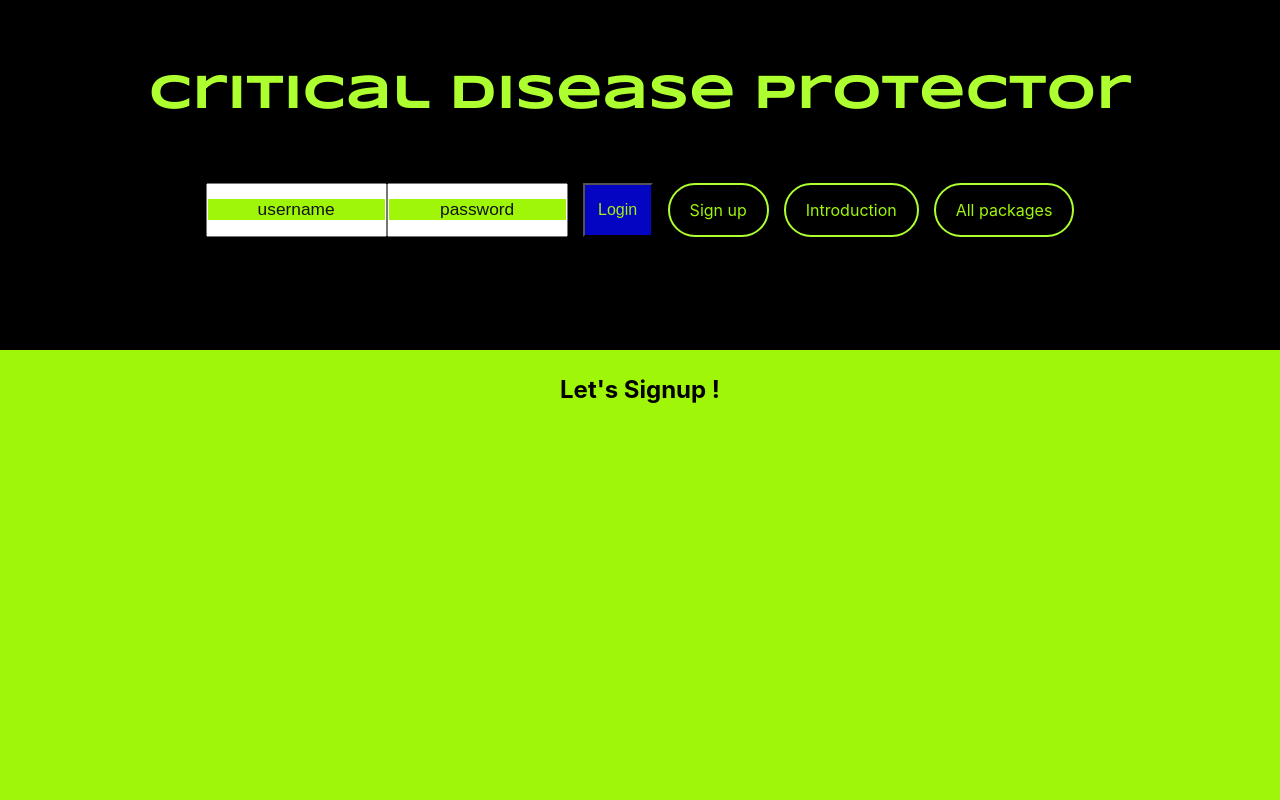
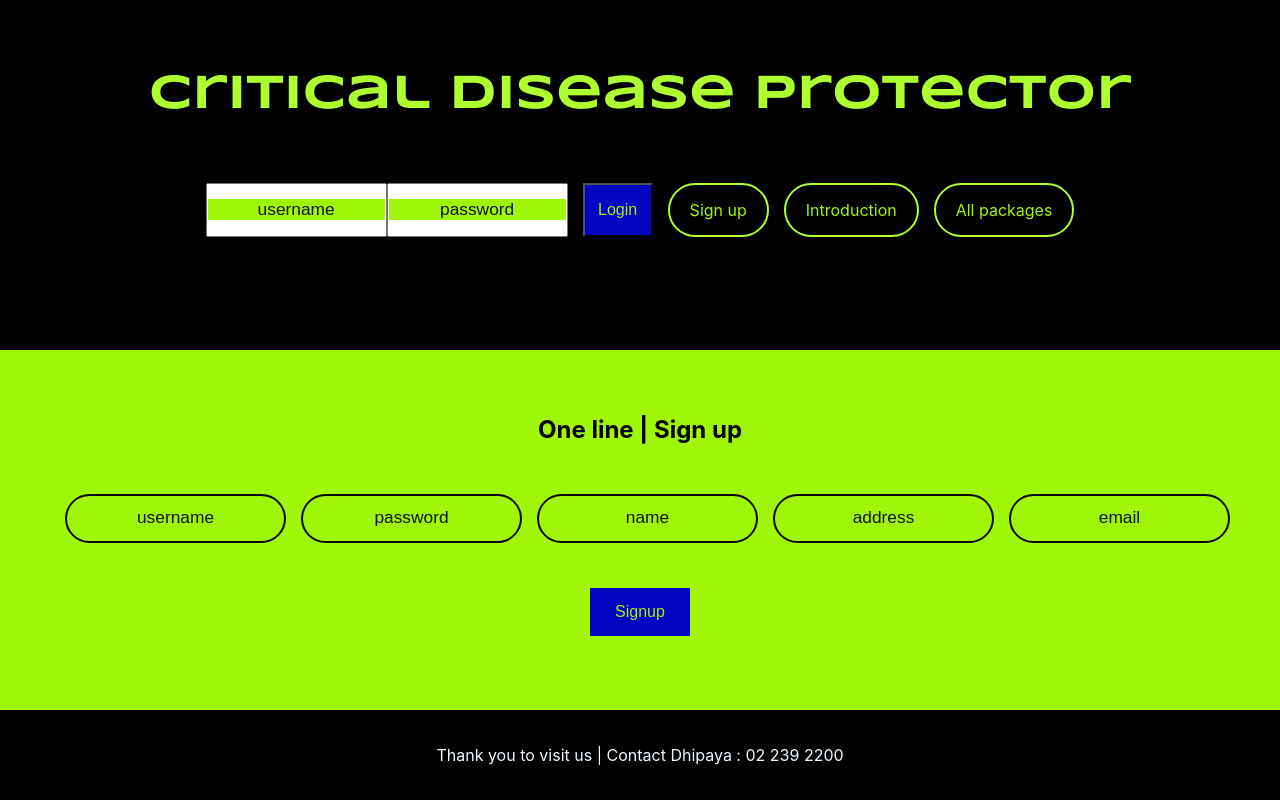
Before and after one commit to JoaNattapon/project4-frontend-, a React (Create React App) app: page /letsignup in a window 1280 px wide. Built offline with nearby package versions, Linux system fonts and the light colour scheme.

Commit message:
Added style to page

```diff
--- a/src/App.js
+++ b/src/App.js
@@ -5,6 +5,7 @@ import LandingPage from "./components/LandingPage";
 import PackageList from "./components/PackageList";
 import SignupForm from "./components/SignupForm";
 import Introduction from "./components/Introduction";
+import FooterPage from "./components/FooterPage";
 
 
 function App() {
@@ -18,7 +19,7 @@ function App() {
         <Route path='/letsignup' element={<SignupForm />}/>
 
       </Routes>
-
+      <FooterPage />
     </BrowserRouter>
   );
 }
--- /dev/null
+++ b/src/components/FooterPage.js
@@ -0,0 +1,19 @@
+import React, { useEffect, useState } from "react";
+import './style.css';
+
+const FooterPage = () => {
+
+
+return(
+    <div className="parentfooter">
+
+        <div className="footer">
+            <p>Thank you to visit us | Contact Dhipaya : 02 239 2200</p>
+
+        </div>
+
+    </div>
+)
+}
+
+export default FooterPage;
--- a/src/components/Introduction.js
+++ b/src/components/Introduction.js
@@ -5,6 +5,7 @@ const Introduction = () => {
 
 
     return(
+        <div className='mainintro'>
             <div className='introduction'>
                 <h2>Did you know ?</h2>
                 <p>Hi there, we glad to see you here.If what you are looking for is one good
@@ -29,6 +30,52 @@ const Introduction = () => {
                     health package <Link to='/letpackages' className='center'><p>Click here!</p></Link>
                 </p>
             </div>
+            <div className='introduction'>
+                <h2>The definition of Cancer disease</h2>
+                <p>
+                    Cancer is a disease in which some of the body’s cells grow uncontrollably and spread to other parts of the body.
+                    Cancer can start almost anywhere in the human body, which is made up of trillions of cells. Normally, human cells grow and multiply (through a process called cell division) to form new cells as the body needs them. <span></span><span></span>When cells grow old or become damaged, they die, and new cells take their place.
+                    Sometimes this orderly process breaks down, and abnormal or damaged cells grow and multiply when they shouldn’t. These cells may form tumors, which are lumps of tissue. Tumors can be cancerous or not cancerous (benign).
+                    Cancerous tumors spread into, or invade, nearby tissues and can travel to distant places in the body to form new tumors (a process called metastasis).<span></span> Cancerous tumors may also be called malignant tumors.<span></span><span></span> Many cancers form solid tumors, but cancers of the blood, such as leukemias, generally do not.
+                    Benign tumors do not spread into, or invade, nearby tissues. When removed, benign tumors usually don’t grow back, whereas cancerous tumors sometimes do. Benign tumors can sometimes be quite large, however. Some can cause serious symptoms or be life threatening, such as benign tumors in the brain.
+                </p>
+            </div>
+            <div className='introduction'>
+                <h2>The definition of Heart disease</h2>
+                <p>
+                    Coronary artery disease is a common heart condition that affects the major blood vessels that supply the heart muscle. Cholesterol deposits (plaques) in the heart arteries are usually the cause of coronary artery disease. The buildup of these plaques is called atherosclerosis (ath-ur-o-skluh-ROE-sis). Atherosclerosis reduces blood flow to the heart and other parts of the body. It can lead to a heart attack, chest pain (angina) or stroke.
+                    Coronary artery disease symptoms may be different for men and women. For instance, men are more likely to have chest pain. Women are more likely to have other symptoms along with chest discomfort, such as shortness of breath, nausea and extreme fatigue.
+                    Symptoms of coronary artery disease can include:
+                </p>
+                <ul className='diseasebullet'>
+                    <li>Chest pain, chest tightness, chest pressure and chest discomfort (angina)</li>
+                    <li>Pain in the neck, jaw, throat, upper belly area or back</li>
+                    <li>Shortness of breath</li>
+                </ul>
+                <p className='second-p'>
+                    You might not be diagnosed with coronary artery disease until you have a heart attack, angina, stroke or heart failure. It's important to watch for heart symptoms and discuss concerns with your health care provider. Heart (cardiovascular) disease can sometimes be found early with regular health checkups.
+                </p>
+            </div>
+            <div className='introduction'>
+                <h2>The definition of Diabetes disease</h2>
+                <p>
+                    Diabetes is a chronic (long-lasting) health condition that affects how your body turns food into energy.
+                    Your body breaks down most of the food you eat into sugar (glucose) and releases it into your bloodstream. When your blood sugar goes up, it signals your pancreas to release insulin. Insulin acts like a key to let the blood sugar into your body’s cells for use as energy.<span></span><span></span>
+                    With diabetes, your body doesn’t make enough insulin or can’t use it as well as it should. When there isn’t enough insulin or cells stop responding to insulin, too much blood sugar stays in your bloodstream. Over time, that can cause serious health problems, such as heart disease, vision loss, and kidney disease.
+                    There isn’t a cure yet for diabetes, but losing weight, eating healthy food, and being active can really help. Other things you can do to help:
+                </p>
+            </div>
+            <div className='introduction'>
+                <h2>The definition of Hypertensive disease</h2>
+                <p>
+                    High blood pressure, also called hypertension, is blood pressure that is higher than normal. Your blood pressure changes throughout the day based on your activities. Having blood pressure measures consistently above normal may result in a diagnosis of high blood pressure (or hypertension).
+                    The higher your blood pressure levels, the more risk you have for other health problems, such as heart disease, heart attack, and stroke.
+                    Your health care team can diagnose high blood pressure and make treatment decisions by reviewing your systolic and diastolic blood pressure levels and comparing them to levels found in certain guidelines.
+                </p>
+            </div>
+
+        </div>
+
     )
 }
 
--- a/src/components/LandingPage.js
+++ b/src/components/LandingPage.js
@@ -16,9 +16,7 @@ const LandingPage = () => {
             ("http://localhost:8000/users/",{
                 username:username,
                 password:password,
-                name:"testname",
-                address:"1234",
-                email:"sadofj@sdf",
+
 
             })
             .then((response) => {
@@ -27,8 +25,6 @@ const LandingPage = () => {
             .catch((error) => {
                 console.log(error)
             })
-
-
     }
 
     return (
--- a/src/components/SignupForm.js
+++ b/src/components/SignupForm.js
@@ -5,9 +5,51 @@ import axios from "axios";
 
 const SignupForm = () => {
 
+    const [username, setUsername] = useState("");
+    const [password, setPassword] = useState("");
+    const [name, setName] = useState("");
+    const [address, setAddress] = useState("");
+    const [email, setEmail] = useState("");
+
+    const sentSignup = () => {
+
+        console.log(username)
+        axios
+            .post
+            ("http://localhost:8000/users/",{
+                username: username,
+                password: password,
+                name: name,
+                address: address,
+                email: email,
+
+            })
+            .then((response) => {
+
+            })
+            .catch((error) => {
+                console.log(error)
+            })
+    }
+
     return (
         <div className="signupform">
-            <h2>Let's Signup !</h2>
+            <h2>One line | Sign up</h2>
+            <div className="signupinput">
+                <input className="signupbtn" type="text" placeholder="username"
+                    value={username} onChange={(e) => setUsername(e.target.value)}/>
+                <input className="signupbtn" type="text" placeholder="password"
+                    value={password} onChange={(e) => setPassword(e.target.value)}/>
+                <input className="signupbtn" type="text" placeholder="name"
+                    value={name} onChange={(e) => setName(e.target.value)}/>
+                <input className="signupbtn" type="text" placeholder="address"
+                    value={address} onChange={(e) => setAddress(e.target.value)}/>
+                <input className="signupbtn" type="text" placeholder="email"
+                    value={email} onChange={(e) => setEmail(e.target.value)}/>
+
+            </div>
+                <button className="signupclick" onClick={() => sentSignup()}>Signup</button>
+
         </div>
     )
 }
--- a/src/components/style.css
+++ b/src/components/style.css
@@ -16,6 +16,7 @@ body {
     height: 350px;
     background-color: black;
     color: greenyellow;
+
 }
 .landing-header h2 {
     position: absolute;
@@ -29,7 +30,7 @@ body {
     margin-top: 70px;
 }
 
-/* Insurance Card */
+/* ------------------- Insurance Card --------------*/
 .pack-card {
     text-align: center;
     color: rgb(11, 13, 15);
@@ -39,14 +40,18 @@ body {
     font-size: 2em;
 }
 
-/* Signup Form */
+/* ----------------- Signup Form -----------------*/
 .signupform {
     text-align: center;
+    margin-top: 65px;
+
 }
 .signupform h2 {
     margin: 25px 0;
 }
-
+.signupinput {
+    margin-top: 50px;
+}
 .signuplink {
     color: rgb(159, 246, 9);
     text-decoration: none;
@@ -59,7 +64,28 @@ body {
     background-color: rgb(159, 246, 9);
     color: black;
 }
-/* Placeholder */
+.signupbtn {
+    color: black;
+    text-decoration: none;
+    border: 2px solid rgb(10, 10, 10);
+    border-radius: 28px;
+    padding: 15px 20px;
+    margin-left: 15px;
+    background-color: rgb(159, 246, 9);
+}
+.signupclick {
+    margin-top: 45px;
+    padding: 15px 0;
+    width: 100px;
+    color: rgb(165, 236, 24);
+    background-color: rgb(4, 4, 195);
+    font-size: 1em;
+    cursor: pointer;
+    border-style: hidden;
+}
+
+
+/* ---------------- Placeholder ----------------- */
 ::placeholder {
     color: rgb(19, 19, 19);
     background-color: rgb(159, 246, 9);
@@ -89,6 +115,9 @@ body {
     cursor: pointer;
     padding: 20px;
 }
+.pack-card {
+    margin-bottom: 130px;
+}
 
 /* ------------- Introduction ------------------- */
 .introduction {
@@ -98,6 +127,10 @@ body {
     max-width: 900px;
     margin: 50px auto;
     text-align: start;
+
+}
+.mainintro {
+    margin-bottom: 140px;
 }
 .introduction h2 {
     margin: 25px 0;
@@ -122,3 +155,33 @@ body {
     margin-top: 25px;
     margin-bottom: 17px;
 }
+.center p {
+    margin: 30px 0;
+    font-size: 1.3em;
+    text-decoration: none;
+    color: black;
+    /* max-width: 100px; */
+
+}
+span:before {
+    content: "\a";
+    white-space: pre;
+}
+
+/* --------------------- FooterPage --------------- */
+
+.parentfooter {
+    position: absolute;
+    width: 100%;
+    bottom: 0;
+}
+.footer {
+    position: fixed;
+    margin-top: 45px;
+    background-color: black;
+    color: aliceblue;
+    text-align: center;
+    padding: 35px 0;
+    bottom: 0;
+    width: 100%;
+}
```
Lines whose indentation alone changed are shown as unchanged.
